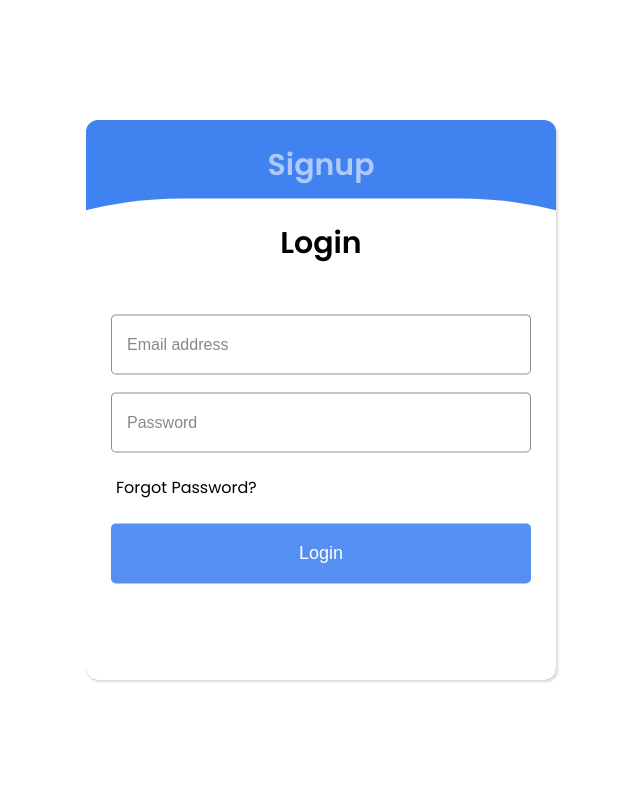
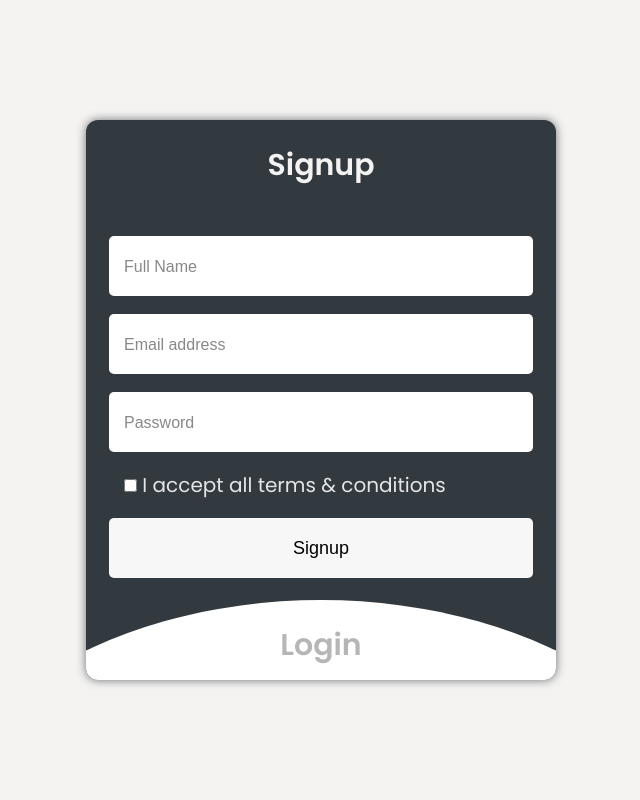
Before and after one commit to aknafea01/SEF, a plain HTML site: page Task-7/index.html in a window 1280 px wide. Shown: the whole page, without its empty margins (319-959 px from the left). Drawn offline with Linux system fonts and the light colour scheme.

Commit message:
added Task-7

```diff
--- a/Task-7/css/style.css
+++ b/Task-7/css/style.css
@@ -4,36 +4,37 @@
   box-sizing: border-box;
 }
 body {
-    font-family: "Poppins", sans-serif;
+  font-family: "Poppins", sans-serif;
   height: 100vh;
   display: flex;
   justify-content: center;
   align-items: center;
+  background-color: #F4F3F2;
 }
 .wrapper {
   width: 90%;
   max-width: 470px;
-  background-color: #4182f1;
+  background-color: #333a3f;
   height: 560px;
   border-radius: 12px;
-  box-shadow: rgba(0, 0, 0, 0.15) 1.95px 1.95px 2.6px;
+  box-shadow: 0 0 10px 0 #333a3fb7;
   position: relative;
   overflow: hidden;
 }
-.wrapper form {
+.wrapper .form {
   display: flex;
   flex-direction: column;
   gap: 18px;
   align-items: center;
   padding: 23px;
 }
-.wrapper form header {
+.wrapper .form header {
   font-size: 30px;
   font-weight: 600;
   margin-bottom: 30px;
 }
 .wrapper .signup header {
-  color: #fff;
+  color: #F4F3F2;
   transition: 0.8s;
 }
 .wrapper.active .signup header {
@@ -77,7 +78,7 @@ body {
   padding-right: 200px;
 }
 .wrapper.active .login {
-  transform: translate(-50%, -86%);
+  transform: translate(-50%, -83%);
   border-top-left-radius: 33%;
   border-top-right-radius: 33%;
 }
@@ -95,5 +96,5 @@ body {
   padding: 5px;
 }
 .wrapper a:hover {
-    text-decoration: underline;
+  text-decoration: underline;
 }
--- a/Task-7/index.html
+++ b/Task-7/index.html
@@ -12,8 +12,8 @@
     <title>Document</title>
   </head>
   <body>
-    <div class="wrapper active">
-        <form action="" class="signup">
+    <div class="wrapper">
+        <div  class="signup form">
             <header>Signup</header>
             <input type="text" name="fName" placeholder="Full Name" class="fullName">
             <input type="email" name="email" placeholder="Email address" class="email">
@@ -23,14 +23,14 @@
                 <label for="terms">I accept all terms & conditions</label>
             </div>
             <input type="submit" id="btnsubmit" value="Signup" style="cursor: pointer;background-color: #f7f7f7;">
-        </form>
-        <form action="" class="login">
+        </div>
+        <div  class="login form">
             <header>Login</header>
             <input type="email" placeholder="Email address" class="email_login">
             <input type="password" placeholder="Password" class="password_login">
             <a href="#">Forgot Password?</a>
-            <input type="submit" value="Login" id="btnlogin" style="background-color: #4182f1e3;border: 0;color: #fff;cursor: pointer;">
-        </form>
+            <input type="submit" value="Login" id="btnlogin" style="background-color: #333a3f;border: 0;color: #fff;cursor: pointer;">
+        </div>
     </div>
     <script src="js/script.js"></script>
   </body>
--- a/Task-7/js/script.js
+++ b/Task-7/js/script.js
@@ -42,6 +42,7 @@ btnsubmit.addEventListener('click',()=>{
 })
 
 btnlogin.addEventListener('click',()=>{
+    event.preventDefault(); // Stops form submission
     if( email_login.value != '' && password_login.value != ''){
         if(email_login.value == userEmail && password_login.value == userpassword){
             alert('Welcome Back ' + userName)
```
